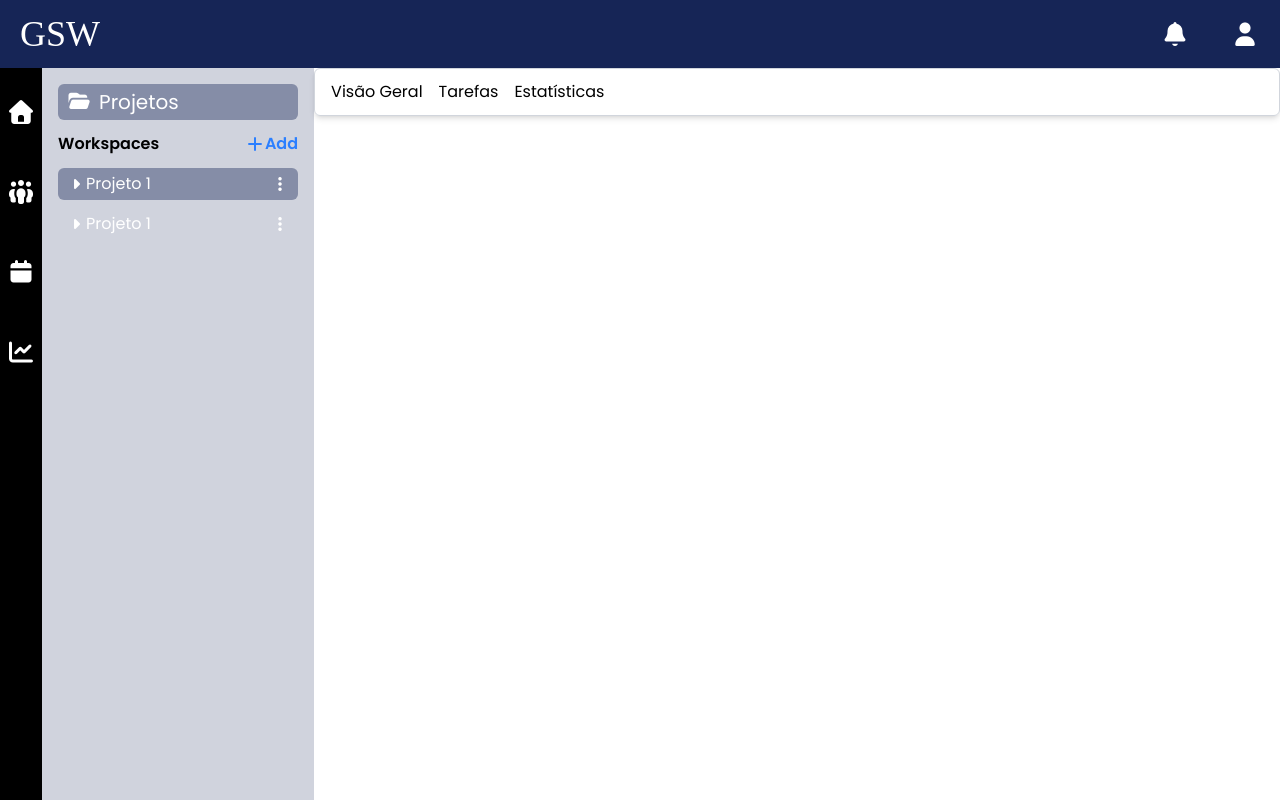
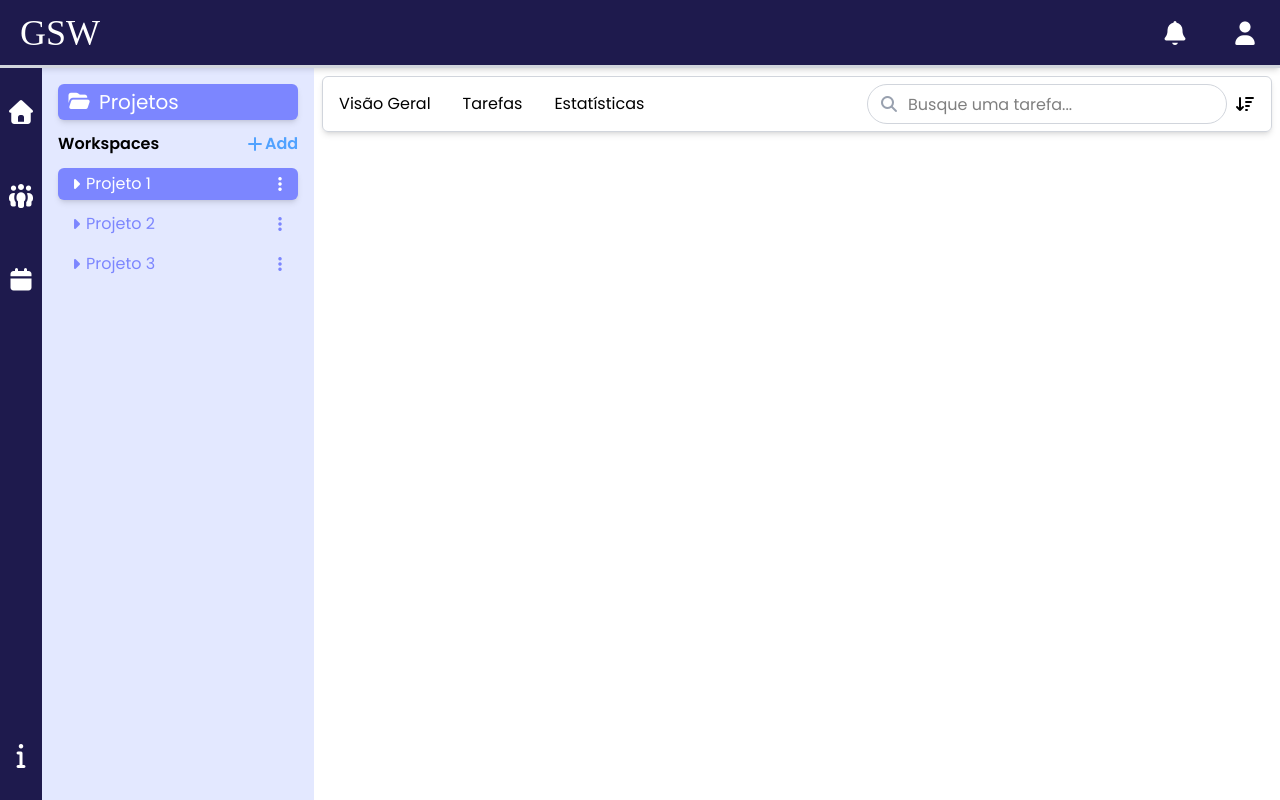
Before and after one commit to GeneSys-fatec/API-3DSM, a React (Vite) app in the folder taskmngr-frontend/: page /home in a window 1280 px wide. Built offline with nearby package versions, Linux system fonts and the light colour scheme.

Commit message:
feat[GEN-47]: Adicionada barra de pesquisa ao layout

```diff
--- a/taskmngr-frontend/src/App.tsx
+++ b/taskmngr-frontend/src/App.tsx
@@ -2,6 +2,8 @@ import { BrowserRouter as Router, Route, Routes } from 'react-router-dom'
 import Cadastro from './pages/Cadastro'
 import Login from './pages/Login'
 import Home from './pages/Home'
+import Equipes from './pages/Equipes'
+import Calendario from './pages/Calendario'
 
 function App() {
   return (
@@ -10,6 +12,8 @@ function App() {
         <Route path='/' element={<Cadastro />} />
         <Route path='/login' element={<Login />} />
         <Route path='/home' element={<Home />}/>
+        <Route path='/equipes' element={<Equipes />}/>
+        <Route path='/calendario' element={<Calendario />}/>
       </Routes>
     </Router>
   )
--- a/taskmngr-frontend/src/components/BarraLateral.tsx
+++ b/taskmngr-frontend/src/components/BarraLateral.tsx
@@ -1,13 +1,22 @@
 import React from "react";
+import { Link } from "react-router-dom";
 
 export default class BarraLateral extends React.Component {
     render() {
         return (
-            <div className="h-[calc(100vh-4.28rem)] w-14 bg-black flex flex-col items-center py-8 gap-14">
-                <i className="fa-solid fa-house text-2xl text-white cursor-pointer hover:text-gray-300"></i>
-                <i className="fa-solid fa-people-group text-2xl text-white cursor-pointer hover:text-gray-300"></i>
-                <i className="fa-solid fa-calendar text-2xl text-white cursor-pointer hover:text-gray-300"></i>
-                <i className="fa-solid fa-chart-line text-2xl text-white cursor-pointer hover:text-gray-300"></i>
+            <div className="flex justify-between h-[calc(100vh-4.28rem)] w-14 bg-indigo-950 flex flex-col items-center py-8">
+                <div className="flex flex-col gap-14">
+                    <Link to="/home">
+                        <i className="fa-solid fa-house text-2xl text-white cursor-pointer hover:text-indigo-200"></i>
+                    </Link>
+                    <Link to="/equipes">
+                        <i className="fa-solid fa-people-group text-2xl text-white cursor-pointer hover:text-indigo-200"></i>
+                    </Link>
+                    <Link to="/calendario">
+                        <i className="fa-solid fa-calendar text-2xl text-white cursor-pointer hover:text-indigo-200"></i>
+                    </Link>
+                </div>
+                <i className="fa-solid fa-info text-2xl text-white cursor-pointer hover:text-indigo-200"></i>
             </div>
         )
     }
--- a/taskmngr-frontend/src/components/BarraLateralProjetos.tsx
+++ b/taskmngr-frontend/src/components/BarraLateralProjetos.tsx
@@ -3,32 +3,39 @@ import React from "react";
 export default class BarraLateralProjetos extends React.Component {
     render() {
         return (
-            <div className="h-[calc(100vh-4.28rem)] bg-blue-950/20 text-white px-4 pt-4">
-                <div className="flex bg-blue-950/40 w-60 rounded-md gap-2 p-2 text-xl">
+            <div className="h-[calc(100vh-4.28rem)] bg-indigo-300/30 text-white px-4 pt-4">
+                <div className="flex bg-indigo-400 w-60 rounded-md shadow-md gap-2 p-2 text-xl">
                     <i className="fa-solid fa-folder-open"></i>
                     <h2 className="leading-none">Projetos</h2>
                 </div>
                 <div className="text-black flex justify-between py-4 font-semibold">
                     <h1 className="leading-none">Workspaces</h1>
-                    <div className="flex text-blue-500 cursor-pointer">
+                    <div className="flex text-blue-400 cursor-pointer">
                         <i className="fa-solid fa-plus"></i>
                         <p className="leading-none">Add</p>
                     </div>
                 </div>
                 <div className="flex flex-col gap-2">
-                <div className="flex bg-blue-950/40 w-60 rounded-md gap-2 p-2 text-md justify-between">
+                    <div className="flex bg-indigo-400 w-60 rounded-md shadow-md gap-2 p-2 text-md justify-between">
                         <div className="flex">
                             <i className="fa-solid fa-caret-right"></i>
                             <p className="leading-none">Projeto 1</p>
                         </div>
-                    <i className="fa-solid fa-ellipsis-vertical"></i>
+                        <i className="fa-solid fa-ellipsis-vertical cursor-pointer"></i>
                     </div>
-                <div className="flex w-60 rounded-md gap-2 p-2 text-md justify-between">
+                    <div className="flex w-60 rounded-md gap-2 p-2 text-md justify-between text-indigo-400">
                         <div className="flex">
                             <i className="fa-solid fa-caret-right"></i>
-                    <p className="leading-none">Projeto 1</p>
+                            <p className="leading-none">Projeto 2</p>
                         </div>
-                    <i className="fa-solid fa-ellipsis-vertical"></i>
+                        <i className="fa-solid fa-ellipsis-vertical cursor-pointer"></i>
+                    </div>
+                    <div className="flex w-60 rounded-md gap-2 p-2 text-md justify-between text-indigo-400">
+                        <div className="flex">
+                            <i className="fa-solid fa-caret-right"></i>
+                            <p className="leading-none">Projeto 3</p>
+                        </div>
+                        <i className="fa-solid fa-ellipsis-vertical cursor-pointer"></i>
                     </div>
                 </div>
             </div>
--- a/taskmngr-frontend/src/components/BotaoFormulario.tsx
+++ b/taskmngr-frontend/src/components/BotaoFormulario.tsx
@@ -10,7 +10,7 @@ export default class BotaoFormulario extends React.Component<props> {
     }
     render() {
         return (
-            <button type="submit" className="w-80 bg-blue-950 text-white rounded-sm outline-none cursor-pointer p-2 m-2">{this.props.titulo}</button>
+            <button type="submit" className="w-80 bg-indigo-950 text-white rounded-sm outline-none cursor-pointer p-2 m-2">{this.props.titulo}</button>
         )
     }
 }
--- a/taskmngr-frontend/src/components/FormularioCadastro.tsx
+++ b/taskmngr-frontend/src/components/FormularioCadastro.tsx
@@ -6,7 +6,7 @@ export default class FormularioCadastro extends React.Component {
     render() {
         return (
             <div className="flex justify-center items-center h-[calc(100vh-6rem)]">
-                <div className="w-120 h-120 flex flex-col items-center justify-center bg-blue-950 shadow-md rounded-s-sm">
+                <div className="w-120 h-120 flex flex-col items-center justify-center bg-indigo-950 shadow-md rounded-s-sm">
                     <h1 className="font-medium text-2xl text-white pt-8">Bem-vindo!</h1>
                     <p className="text-center text-white text-sm">Plataforma de Gerenciamento de Tarefas <br></br>(To Do/Task Manager)</p>
                     <img src="./Cadastro.png" className="w-110 img-fluid pt-3"></img>
--- a/taskmngr-frontend/src/components/FormularioLogin.tsx
+++ b/taskmngr-frontend/src/components/FormularioLogin.tsx
@@ -21,7 +21,7 @@ export default class FormularioLogin extends React.Component {
                     </form>
                     <Link to="/" className="underline decoration-solid p-2 text-sm hover:text-blue-900">Não tem uma conta? Cadastre-se</Link>
                 </div>
-                <div className="w-120 h-120 flex flex-col items-center justify-center bg-blue-950 shadow-md rounded-e-sm">
+                <div className="w-120 h-120 flex flex-col items-center justify-center bg-indigo-950 shadow-md rounded-e-sm">
                     <h1 className="font-medium text-2xl text-white pt-8">Bem-vindo de volta!</h1>
                     <p className="text-center text-white text-sm">Para se manter conectado com a gente,<br></br>por favor digite suas informações pessoais.</p>
                     <img src="./Login.png" className="w-110 img-fluid pt-3"></img>
--- a/taskmngr-frontend/src/components/NavbarProjetos.tsx
+++ b/taskmngr-frontend/src/components/NavbarProjetos.tsx
@@ -1,13 +1,20 @@
 import React from "react";
 
 export default class NavbarProjetos extends React.Component {
-    render () {
+    render() {
         return (
-            <div className="flex flex-col h-12 w-full rounded-md shadow-md border border-gray-300 gap-2 pl-4 justify-center ">
-                <div className="flex gap-4">
+            <div className="flex flex-row h-14 w-full rounded-md shadow-md border border-gray-300 px-4 justify-between items-center">
+                <div className="flex gap-8">
                     <p>Visão Geral</p>
                     <p>Tarefas</p>
                     <p>Estatísticas</p>
+                </div>
+                <div className="flex justify-between items-center gap-2">
+                    <div className="relative">
+                        <i className="fa-solid fa-magnifying-glass absolute top-1/2 left-3 -translate-y-1/2 text-gray-400"></i>
+                        <input type="text" placeholder="Busque uma tarefa..." className="bg-white pl-10 pr-3 py-2 border border-gray-300 outline-none rounded-3xl w-90 h-10"></input>
+                    </div>
+                    <i className="fa-solid fa-arrow-down-wide-short cursor-pointer"></i>
                 </div>
             </div>
         )
--- a/taskmngr-frontend/src/components/headers/NavbarLogin.tsx
+++ b/taskmngr-frontend/src/components/headers/NavbarLogin.tsx
@@ -4,7 +4,7 @@ import "../../styles/Navbar.css";
 export default class NavbarLogin extends React.Component {
     render() {
         return (
-            <div className="flex items-center bg-blue-950 h-17 p-5">
+            <div className="flex items-center bg-indigo-950 h-17 p-5">
                 <p className="logo text-4xl text-white">GSW</p>
             </div>
         )
--- a/taskmngr-frontend/src/components/headers/NavbarPrincipal.tsx
+++ b/taskmngr-frontend/src/components/headers/NavbarPrincipal.tsx
@@ -4,11 +4,11 @@ import "../../styles/Navbar.css";
 export default class NavbarPrincipal extends React.Component {
     render() {
         return (
-            <div className="flex justify-between items-center bg-blue-950 h-17 p-5">
+            <div className="flex justify-between items-center bg-indigo-950 border-b-3 border-gray-300 shadow-md h-17 p-5">
                 <p className="logo text-4xl text-white">GSW</p>
                 <div className="flex gap-10">
-                    <i className="fa-solid fa-bell text-2xl text-white cursor-pointer hover:text-gray-300"></i>
-                    <i className="fa-solid fa-user text-2xl text-white cursor-pointer hover:text-gray-300"></i>
+                    <i className="fa-solid fa-bell text-2xl text-white cursor-pointer hover:text-indigo-200"></i>
+                    <i className="fa-solid fa-user text-2xl text-white cursor-pointer hover:text-indigo-200"></i>
                 </div>
             </div>
         )
--- /dev/null
+++ b/taskmngr-frontend/src/pages/Calendario.tsx
@@ -0,0 +1,16 @@
+import React from "react"
+import NavbarPrincipal from "../components/headers/NavbarPrincipal"
+import BarraLateral from "../components/BarraLateral"
+
+export default class Calendario extends React.Component {
+    render() {
+        return (
+            <div>
+                <NavbarPrincipal></NavbarPrincipal>
+                <div className="flex">
+                    <BarraLateral></BarraLateral>
+                </div>
+            </div>
+        )
+    }
+}
--- /dev/null
+++ b/taskmngr-frontend/src/pages/Equipes.tsx
@@ -0,0 +1,16 @@
+import React from "react"
+import NavbarPrincipal from "../components/headers/NavbarPrincipal"
+import BarraLateral from "../components/BarraLateral"
+
+export default class Equipes extends React.Component {
+    render() {
+        return (
+            <div>
+                <NavbarPrincipal></NavbarPrincipal>
+                <div className="flex">
+                    <BarraLateral></BarraLateral>
+                </div>
+            </div>
+        )
+    }
+}
--- a/taskmngr-frontend/src/pages/Home.tsx
+++ b/taskmngr-frontend/src/pages/Home.tsx
@@ -13,7 +13,9 @@ export default class Home extends React.Component {
                 <div className="flex">
                     <BarraLateral></BarraLateral>
                     <BarraLateralProjetos></BarraLateralProjetos>
-                    <NavbarProjetos></NavbarProjetos>
+                    <div className="p-2 w-full">
+                        <NavbarProjetos></NavbarProjetos>
+                    </div>
                 </div>
             </div>
         )
```
Lines whose indentation alone changed are shown as unchanged.
